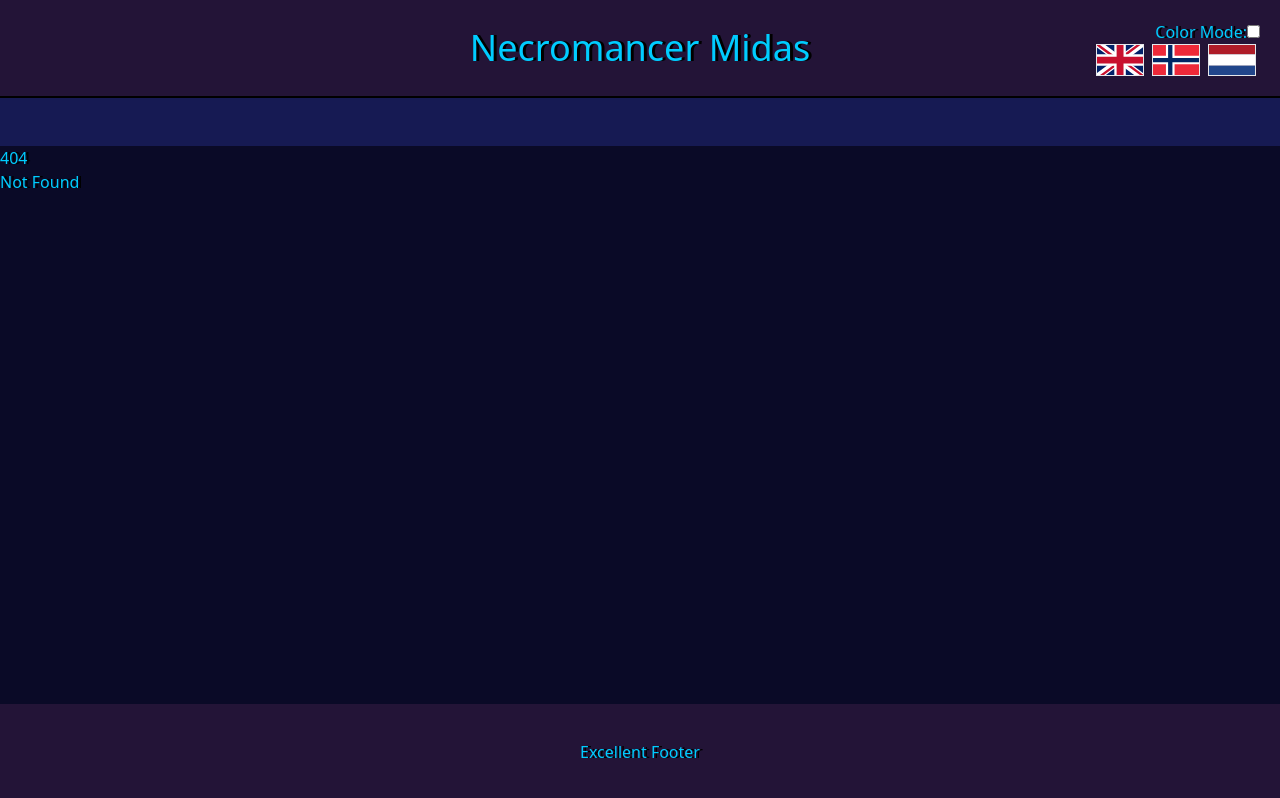
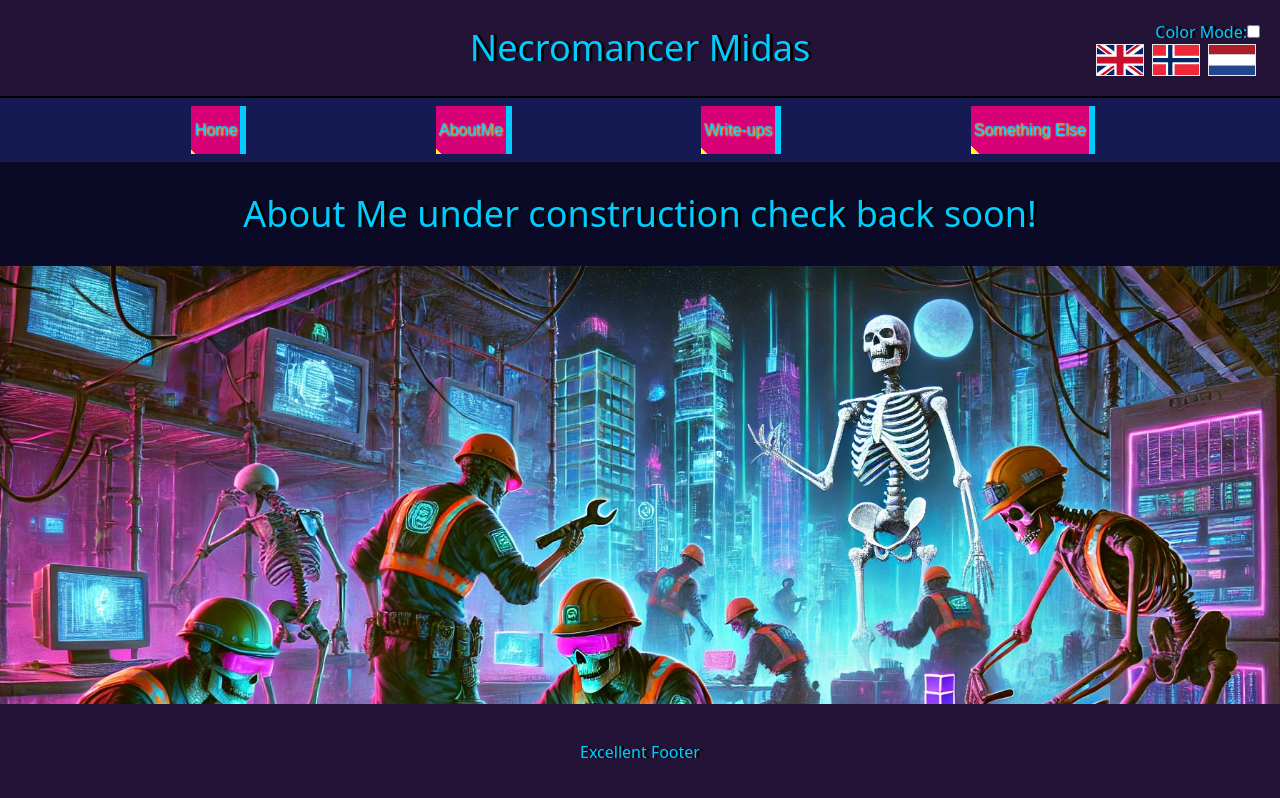
Before and after one commit to NecromancerMidas/MidasPortfolio2.0, a SvelteKit app: page /AboutMe in a window 1280 px wide. Before the commit this address had no page. Shown: the top 798 px of the page. Built offline with nearby package versions, Linux system fonts and the light colour scheme.

Commit message:
Added navigation and default page for unfinished pages

```diff
--- /dev/null
+++ b/src/Components/Default.svelte
@@ -0,0 +1,11 @@
+<script lang="ts">
+    //import minion from 'src/static/img/ConstructionMinions.webp';
+  export let name:string;
+    </script>
+
+
+    <div class="h-full mb-24">
+        <div class="text-center text-4xl mt-8 mb-8">{name} under construction check back soon!</div>
+        <img class=" justify-self-center" src='/img/ConstructionMinions.webp' alt="undead minion construction"/>
+
+    </div>
--- a/src/Components/Header/Nav/NavButton.svelte
+++ b/src/Components/Header/Nav/NavButton.svelte
@@ -1,14 +1,133 @@
 <script lang="ts">
 import { goto } from "$app/navigation";
 export let navTo: string | URL;
+let navToString;
 const navigation = (navTo: string | URL) => {
 
 goto(navTo);
 }
 
-
+if(navTo === "/"){
+navToString = "Home"
+}
+else{
+    navToString = navTo.toString().replace("/", "")
+}
 
 </script>
 
 
-<button on:click={() => navigation(navTo)}></button>
+<button class="button49 self-center h-12 mx-1" on:click={() => navigation(navTo)}>{navToString}</button>
+
+<style>
+.button49,
+.button49:after {
+  padding: 1px 3px;
+  display: flex;
+  align-items: center;
+  font-family: 'Bebas Neue', sans-serif;
+  background: linear-gradient(45deg, var(--QuaternaryColor) 5%, var(--CodeColor) 5%);
+  border: 2px black;
+  color: var(--StringColor);
+  box-shadow: 6px 0px 0px var(--StringColor);
+  text-shadow: 1px 0.7px 2px var(--QuaternaryColor);
+  outline: transparent;
+  position: relative;
+  user-select: none;
+  -webkit-user-select: none;
+  touch-action: manipulation;
+}
+.button49:focus,.button49.active{
+  background: linear-gradient(45deg, var(--StringColor) 3%, var(--StringColor) 5%, var(--CodeColor) 5%);
+  color: var(--QuaternaryColor);
+  text-shadow:1px 0.7px 2px var(--StringColor);
+  box-shadow: 6px 0px 0px var(--QuaternaryColor);
+}
+/* .button49:after {
+  --slice-0: inset(50% 50% 50% 50%);
+  --slice-1: inset(5% 9% 60% 10%);
+  --slice-2: inset(50% -6px 30% 0);
+  --slice-3: inset(10% -6px 85% 0);
+  --slice-4: inset(40% -6px 43% 0);
+  --slice-5: inset(80% -6px 5% 0);
+
+  content: attr(contentText);
+  display: block;
+  position: absolute;
+  top: 0;
+  left: 0;
+  right: 0;
+  bottom: 0;
+  background: linear-gradient(45deg, transparent 3%, var(--QuaternaryColor) 3%, var(--QuaternaryColor) 5%, var(--CodeColor) 5%);
+  text-shadow: -3px -3px 0px var(--QuaternaryColor), 3px 3px 0px var(--StringColor);
+  clip-path: var(--slice-0);
+} */
+.button49:hover{
+  cursor: pointer;
+  color:var(--PrimaryColor)
+}
+.button49:hover:after {
+  animation: 1.8s glitch infinite;
+  animation-timing-function: steps(2, end);
+}
+
+.button49:hover:focus:after,.button49.active:hover:after {
+animation: none;
+}
+
+/* @keyframes glitch {
+  0% {
+    clip-path: var(--slice-1);
+    transform: translate(-20px, -10px);
+  }
+  10% {
+    clip-path: var(--slice-3);
+    transform: translate(10px, 10px);
+  }
+  20% {
+    clip-path: var(--slice-1);
+    transform: translate(-10px, 10px);
+  }
+  30% {
+    clip-path: var(--slice-3);
+    transform: translate(0px, 5px);
+  }
+  40% {
+    clip-path: var(--slice-2);
+    transform: translate(-5px, 0px);
+  }
+  50% {
+    clip-path: var(--slice-3);
+    transform: translate(5px, 0px);
+  }
+  60% {
+    clip-path: var(--slice-4);
+    transform: translate(5px, 10px);
+  }
+  70% {
+    clip-path: var(--slice-2);
+    transform: translate(-10px, 10px);
+  }
+  80% {
+    clip-path: var(--slice-5);
+    transform: translate(20px, -10px);
+  }
+  90% {
+    clip-path: var(--slice-1);
+    transform: translate(-10px, 0px);
+  }
+  100% {
+    clip-path: var(--slice-1);
+    transform: translate(0);
+  }
+} */
+
+@media (min-width: 768px) {
+  .button-49,
+  .button-49:after {
+    width: 200px;
+    height: 86px;
+    line-height: 88px;
+  }
+}
+</style>
--- /dev/null
+++ b/src/hooks.client.ts
@@ -0,0 +1,7 @@
+import { base } from '$app/paths';
+
+export function handle({ event, resolve }) {
+  return resolve(event, {
+    transformPageChunk: ({ html }) => html.replace(/href="\//g, `href="${base}/#`)
+  });
+}
--- /dev/null
+++ b/src/routes/AboutMe/+page.svelte
@@ -0,0 +1,8 @@
+<script lang="ts">
+	import Default from "../../Components/Default.svelte";
+    //import minion from 'src/static/img/ConstructionMinions.webp';
+
+    </script>
+
+
+    <Default name="About Me"/>
--- a/src/routes/Nav.svelte
+++ b/src/routes/Nav.svelte
@@ -1,5 +1,6 @@
 <script lang="ts">
-
+	import NavButton from "../Components/Header/Nav/NavButton.svelte";
+import { goto } from "$app/navigation";
 
 
 
@@ -7,6 +8,9 @@
 
 
 
-<nav class="h-12 w-full bg-tetrinary">
-
+<nav class="flex flex-row justify-evenly h-16 w-full bg-tetrinary">
+    <NavButton navTo = "/"/>
+    <NavButton navTo = "AboutMe"/>
+    <NavButton navTo = "Write-ups"/>
+    <NavButton navTo = "Something Else"/>
 </nav>
--- /dev/null
+++ b/src/routes/Write-ups/+page.svelte
@@ -0,0 +1,8 @@
+<script lang="ts">
+	import Default from "../../Components/Default.svelte";
+    //import minion from 'src/static/img/ConstructionMinions.webp';
+
+    </script>
+
+
+    <Default name="Write-ups"/>
```
Also changed, not shown: src/routes/Write-ups/Writeups.svelte (renamed from src/routes/Writeups.svelte).
